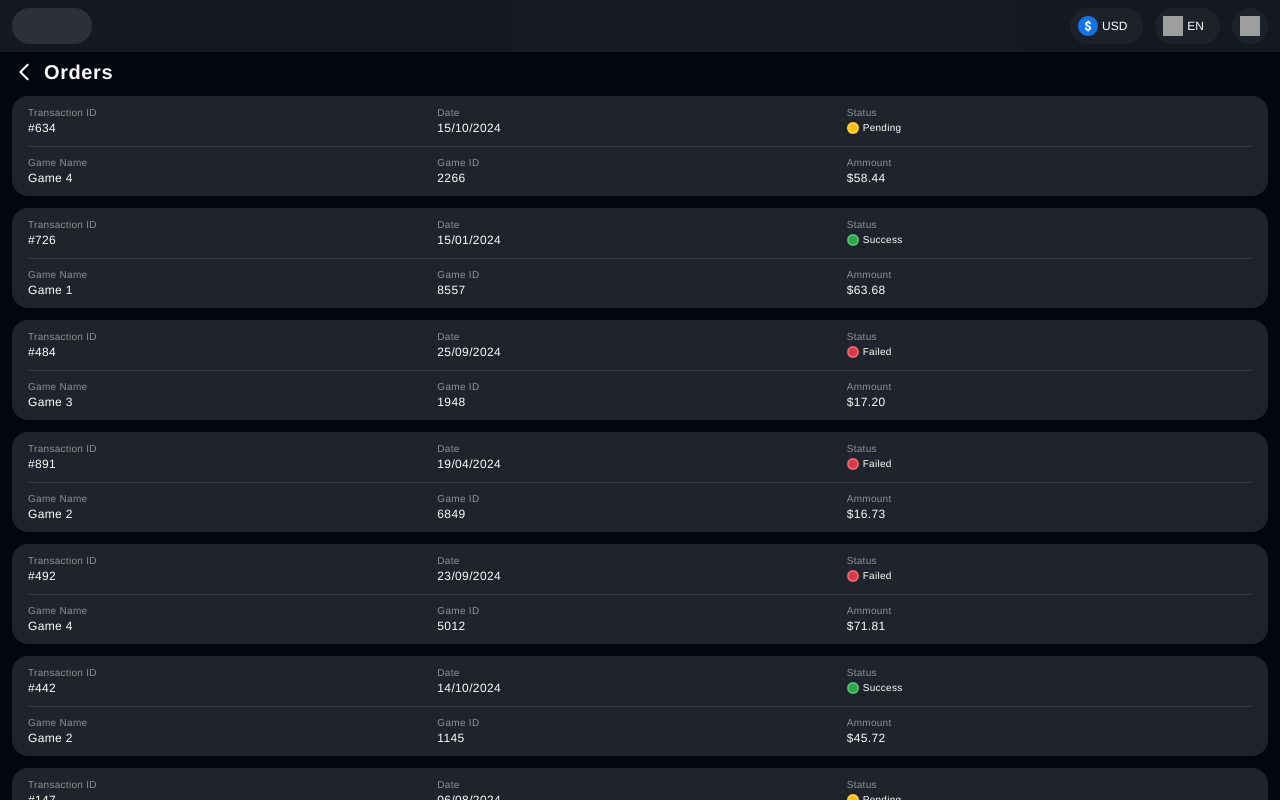
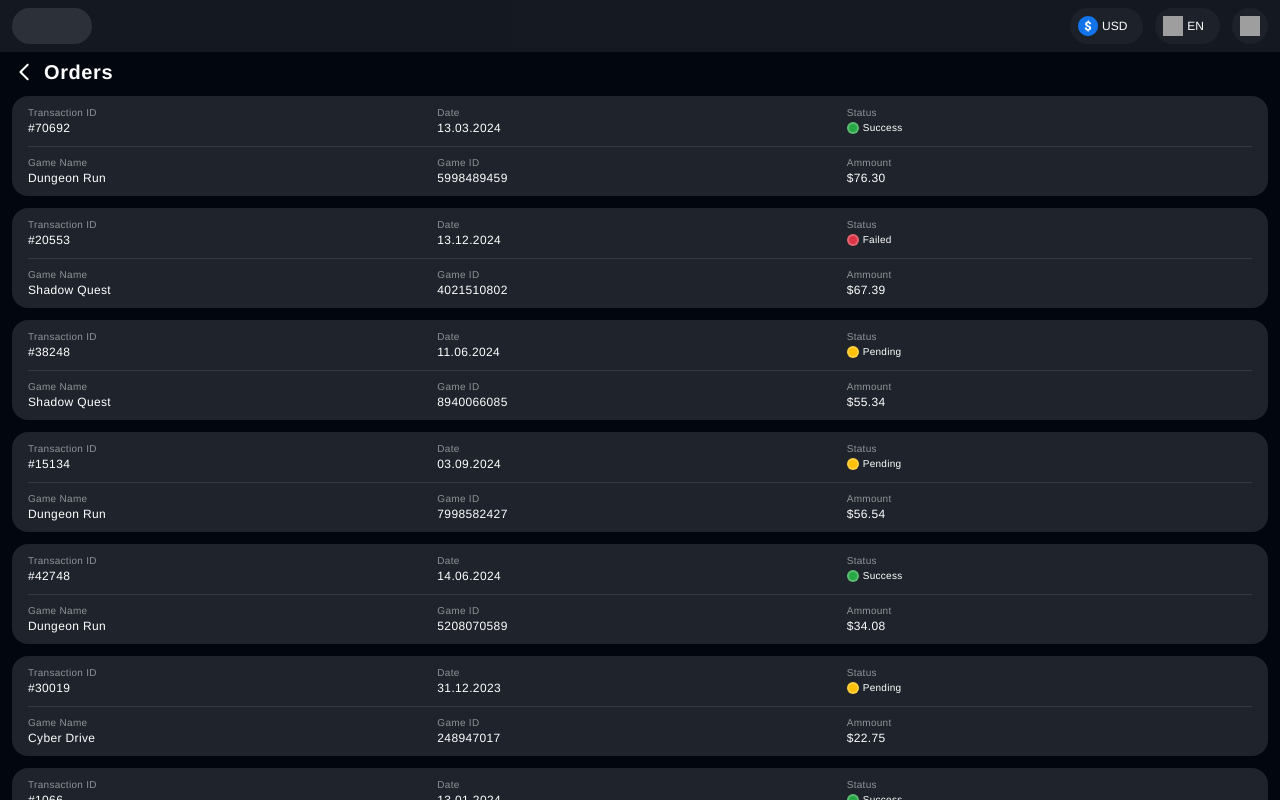
Before and after one commit to sunri5e/-GmStrX, a Next.js app: page /orders in a window 1280 px wide. Built offline with nearby package versions, Linux system fonts and the light colour scheme; data requests are answered from the project's data file; grey boxes are pictures that could not be loaded.

Commit message:
feat: :hammer: setup json-server

```diff
--- a/app/orders/page.tsx
+++ b/app/orders/page.tsx
@@ -1,5 +1,5 @@
 import Link from "next/link";
-import { OrderStatus } from "@/utils/types";
+import { Order, OrderStatus } from "@/utils/types";
 import { generateOrders } from "@/utils/helperFuncs";
 import OrderCard from "@/components/OrderCard";
 import BackButton from "@/components/BackButton";
@@ -10,8 +10,18 @@ const colorMap = {
   Failed: "#DC3545",
 };
 
-export default function Orders() {
-  const orders = generateOrders(10);
+export default async function Orders() {
+  let orders: Order[] = [];
+  await fetch("http://localhost:8000/orders")
+    .then((res) => res.json())
+    .then((data) => {
+      orders = data;
+    })
+    .catch((err) => {
+      console.error(err);
+      orders = generateOrders(10);
+    });
+
   return (
     <>
       <div className="app-l-flex-row app-l-flex-row__align-center">
@@ -19,7 +29,7 @@ export default function Orders() {
         <h1>Orders</h1>
       </div>
       <div className="app-h-mt-3">
-        {orders.map((order, i) => (
+        {orders.map((order: Order, i: number) => (
           <Link
             href={`/orders/${order.orderId}`}
             className={`app-h-block ${i > 0 ? "app-h-mt-3" : ""}`}
--- /dev/null
+++ b/data/mockData.json
@@ -0,0 +1,84 @@
+{
+  "orders": [
+    {
+      "orderId": "70692",
+      "orderDate": "13.03.2024",
+      "orderStatus": "Success",
+      "gameName": "Dungeon Run",
+      "gameID": "5998489459",
+      "amount": "76.30"
+    },
+    {
+      "orderId": "20553",
+      "orderDate": "13.12.2024",
+      "orderStatus": "Failed",
+      "gameName": "Shadow Quest",
+      "gameID": "4021510802",
+      "amount": "67.39"
+    },
+    {
+      "orderId": "38248",
+      "orderDate": "11.06.2024",
+      "orderStatus": "Pending",
+      "gameName": "Shadow Quest",
+      "gameID": "8940066085",
+      "amount": "55.34"
+    },
+    {
+      "orderId": "15134",
+      "orderDate": "03.09.2024",
+      "orderStatus": "Pending",
+      "gameName": "Dungeon Run",
+      "gameID": "7998582427",
+      "amount": "56.54"
+    },
+    {
+      "orderId": "42748",
+      "orderDate": "14.06.2024",
+      "orderStatus": "Success",
+      "gameName": "Dungeon Run",
+      "gameID": "5208070589",
+      "amount": "34.08"
+    },
+    {
+      "orderId": "30019",
+      "orderDate": "31.12.2023",
+      "orderStatus": "Pending",
+      "gameName": "Cyber Drive",
+      "gameID": "248947017",
+      "amount": "22.75"
+    },
+    {
+      "orderId": "1066",
+      "orderDate": "13.01.2024",
+      "orderStatus": "Success",
+      "gameName": "Dungeon Run",
+      "gameID": "3632468364",
+      "amount": "92.24"
+    },
+    {
+      "orderId": "31567",
+      "orderDate": "12.01.2024",
+      "orderStatus": "Pending",
+      "gameName": "Galactic War",
+      "gameID": "4933783551",
+      "amount": "43.72"
+    },
+    {
+      "orderId": "5396",
+      "orderDate": "12.03.2024",
+      "orderStatus": "Success",
+      "gameName": "Arcane Realm",
+      "gameID": "2685353682",
+      "amount": "98.91"
+    },
+    {
+      "orderId": "45630",
+      "orderDate": "22.10.2024",
+      "orderStatus": "Pending",
+      "gameName": "Cyber Drive",
+      "gameID": "2414105592",
+      "amount": "57.63"
+    }
+  ]
+}
--- a/package.json
+++ b/package.json
@@ -6,7 +6,8 @@
     "dev": "next dev --turbopack",
     "build": "next build",
     "start": "next start",
-    "lint": "next lint"
+    "lint": "next lint",
+    "json-server": "json-server --watch data/mockData.json --port 8000"
   },
   "dependencies": {
     "next": "15.2.3",
@@ -14,6 +15,7 @@
     "react-dom": "^19.0.0"
   },
   "devDependencies": {
+    "json-server": "^1.0.0-beta.3",
     "@eslint/eslintrc": "^3",
     "@types/node": "^20",
     "@types/react": "^19",
--- a/utils/helperFuncs.ts
+++ b/utils/helperFuncs.ts
@@ -2,16 +2,21 @@ import { Order } from "./types";
 
 export function generateOrders(count: number): Array<Order> {
   const statuses = ["Pending", "Success", "Failed"];
-  const games = ["Game 1", "Game 2", "Game 3", "Game 4"];
+  const games = ["Shadow Quest", "Cyber Drive", "Arcane Realm", "Galactic War", "Dungeon Run"];
 
   return Array.from({ length: count }, () => {
-    const orderId = (Math.floor(Math.random() * 1000) + 100).toString();
-    const gameID = (Math.floor(Math.random() * 10000) + 1000).toString();
+    const orderId = (Math.floor(Math.random() * 100000) + 100).toString();
+    const gameID = (Math.floor(Math.random() * 10000000000) + 1000).toString();
     const orderDate = new Date(
       2024,
       Math.floor(Math.random() * 12),
       Math.floor(Math.random() * 28) + 1,
-    ).toLocaleDateString("en-GB");
+    )
+      .toISOString()
+      .split("T")[0]
+      .split("-")
+      .reverse()
+      .join(".");
 
     return {
       orderId,
```
Also changed, not shown: 1 other file (tests, documents, lock files or other folders).
